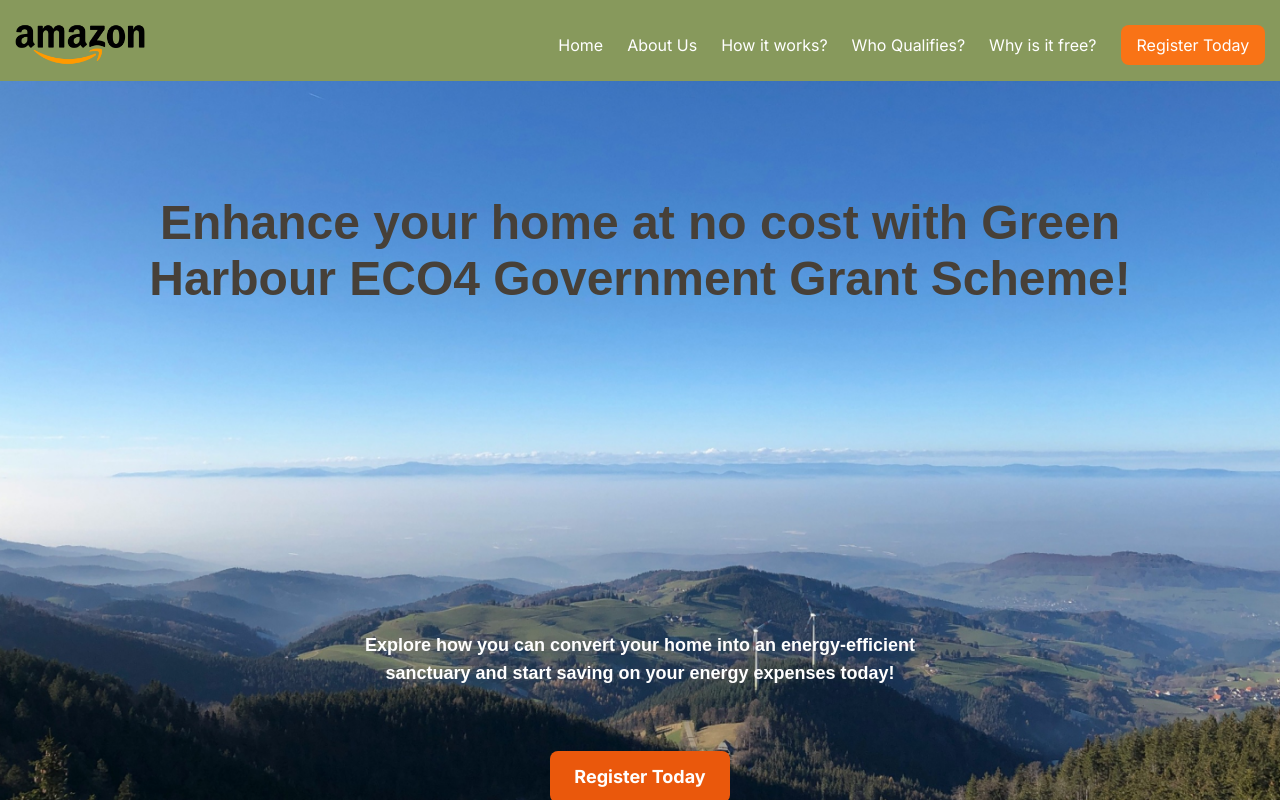
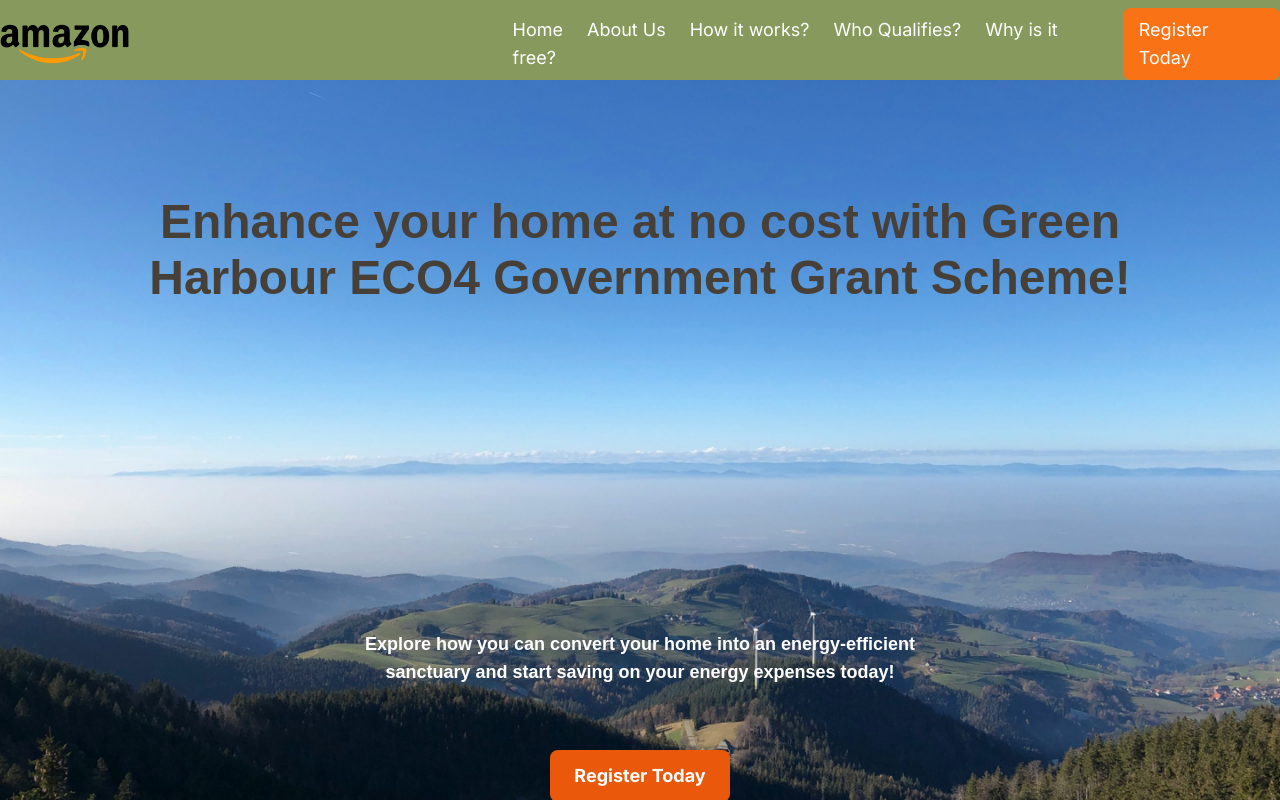
Before and after one commit to UzairChaudhary/Green-Harbour, a Next.js app: page / in a window 1280 px wide. Shown: the top 800 px of the page. Built offline with nearby package versions, Linux system fonts and the light colour scheme.

Commit message:
added navigations

```diff
--- a/components/LandingPage/ActiveLink.js
+++ b/components/LandingPage/ActiveLink.js
@@ -4,32 +4,40 @@ import { usePathname, useRouter } from 'next/navigation'
 const ActiveLink = ({ href, children }) => {
   const pathname = usePathname();
   const router = useRouter();
-
+  var isActive;
   // Use the pathname of the current route to determine if the link should be active
-  const isActive = pathname === href;
+  if (href==="/"){
+    isActive=false
+  }
+  else isActive = pathname === href;
 
   const handleClick = (e) => {
     //console.log("pathname: ",pathname)
     //console.log("href: ",href)
-    if (pathname.includes("/Jobs") && href==="#jobs-section"){
-      e.preventDefault();
+    if (pathname.includes("/") && href==="#aboutus"){
+
       const element = document.querySelector(href);
       if (element) {
         element.scrollIntoView({ behavior: 'smooth' });
       }
     }
-    else if (pathname.includes("/Jobs") && href!=="/"){
+    if (pathname.includes("/who-qualifies") && href==="#aboutus"){
 
       router.push('/');
-
-  }
-    else if(href!=="/"){
-      e.preventDefault();
       const element = document.querySelector(href);
       if (element) {
         element.scrollIntoView({ behavior: 'smooth' });
       }
+
+  }
+  if (pathname.includes("/") && href==="#how-it-works"){
+
+    const element = document.querySelector(href);
+    if (element) {
+      element.scrollIntoView({ behavior: 'smooth' });
     }
+  }
+
   };
 
   return (
--- a/components/LandingPage/Navbar.js
+++ b/components/LandingPage/Navbar.js
@@ -43,7 +43,7 @@ function Navbar() {
       {/* Logo on the left */}
 
         <Link href="/" suppressHydrationWarning={true}>
-          <Image  src="/Amazon.png" height={130} width={130} alt="Green Harbour" className='' />
+          <Image  src="/amazon.png" height={130} width={130} alt="Green Harbour" className='' />
 
         </Link>
 
--- a/components/LandingPage/Working.js
+++ b/components/LandingPage/Working.js
@@ -53,7 +53,7 @@ function StepTile({ title, heading, description, imgSrc, imgAlt }) {
 
 function StepsSection() {
   return (
-    <section className="flex font-proxima-nova overflow-hidden mt-32 relative flex-col items-center px-8 py-20 min-h-[999px]">
+    <div id='how-it-works' className="flex font-proxima-nova overflow-hidden mt-32 relative flex-col items-center px-8 py-20 min-h-[999px]">
       <img loading="lazy" src="https://cdn.builder.io/api/v1/image/assets/TEMP/67d3b5384c8d55b490a75ac91e5b530b4f7b151ea266faf4a2688e91095b07d7?apiKey=58b353e16f7149db9729650bdfef6357&" alt="Background" className=" absolute inset-0 w-full " />
       <div className="relative mt-32 text-4xl font-extrabold text-white whitespace-nowrap">
         How it works ?
@@ -73,7 +73,7 @@ function StepsSection() {
       <Button/>
 
       </div>
-    </section>
+    </div>
   );
 }
 
--- a/components/LandingPage/aboutus.js
+++ b/components/LandingPage/aboutus.js
@@ -3,7 +3,7 @@ import Button from '../common/button'
 
 export default function Aboutus() {
   return (
-    <div className='flex font-proxima-nova text-mud_color flex-col mx-40 mt-20'>
+    <div id='aboutus' className='flex font-proxima-nova text-mud_color flex-col mx-40 mt-20'>
         <h1 className='text-4xl flex justify-center font-extrabold '>About Us</h1>
 
         <h1 className='text-2xl font-bold mt-10'>Who we are</h1>
--- a/components/common/button.js
+++ b/components/common/button.js
@@ -1,6 +1,6 @@
 export default function Button (){
     return(
-        <div className=" bg-orange-500 hover:cursor-pointer text-white py-2 px-4 rounded-lg">
+        <div className=" bg-orange-500 text-lg hover:cursor-pointer text-white py-2 px-4 rounded-lg">
               Register Today
             </div>
     )
--- a/data/links.js
+++ b/data/links.js
@@ -2,27 +2,27 @@ export const links = [
   {
     id: 1,
     linkText: "Home",
-    url: "",
+    url: "/",
   },
   {
     id: 2,
     linkText: "About Us",
-    url: "#jobs-section",
+    url: "#aboutus",
   },
   {
     id: 3,
     linkText: "How it works?",
-    url: "#companies-section",
+    url: "#how-it-works",
   },
   {
     id: 4,
     linkText: "Who Qualifies?",
-    url: "#aboutus-section",
+    url: "/who-qualifies",
   },
   {
     id: 5,
     linkText: "Why is it free?",
-    url: "#aboutus-section",
+    url: "/why-is-it-free",
   }
 
 ];
--- a/src/app/globals.css
+++ b/src/app/globals.css
@@ -38,7 +38,7 @@ html{
 /* Navbar links */
 .navbar ul a  {
 
-  @apply text-base relative w-fit transition-a ;
+  @apply text-lg relative w-fit transition-a ;
 
 }
 .navbar ul a {
--- a/src/app/page.js
+++ b/src/app/page.js
@@ -18,7 +18,7 @@ export default function Home() {
       <HeroSection/>
       <Benefits/>
       <Upgrades/>
-      <Working/>
+      <Working />
       <FAQ/>
       <Aboutus/>
       <GetInTouch/>
```
